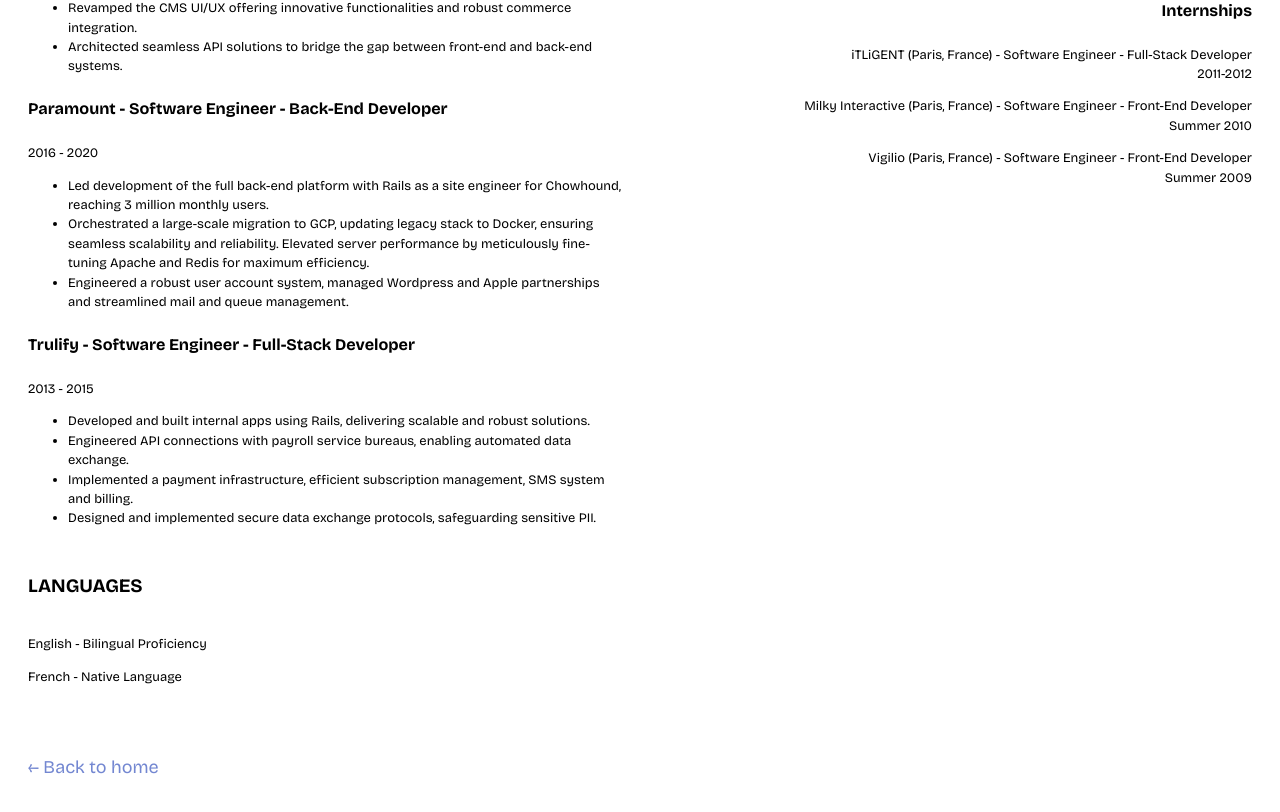
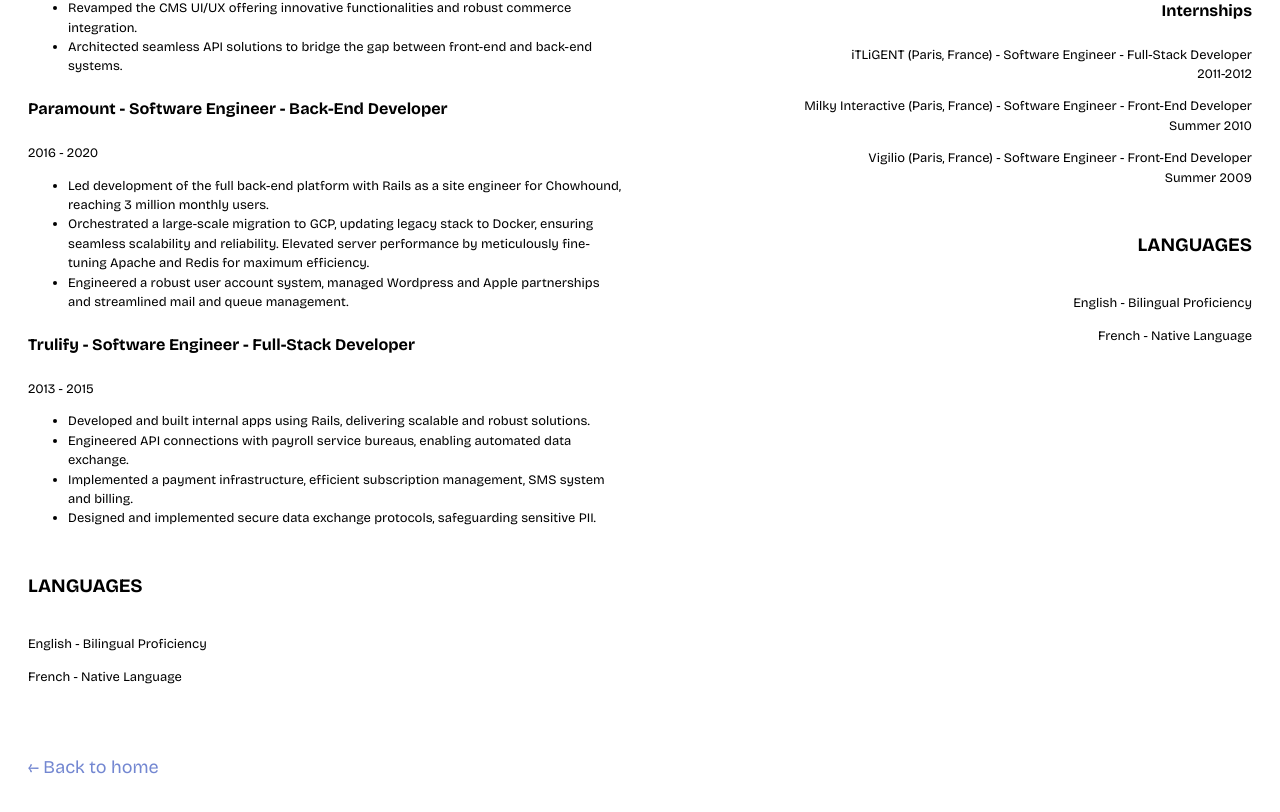
Before and after one commit to mkpascal/mkpascal.net, a Next.js app: page /resume in a window 1280 px wide. Shown: the part 828-1640 px from the top of the page. Built offline with nearby package versions, Linux system fonts and the light colour scheme.

Commit message:
Update resume.js

```diff
--- a/pages/resume.js
+++ b/pages/resume.js
@@ -104,16 +104,20 @@
                                     </div>
                                 </div>
                             </div>
+
+
+                        <div>
+                            <h3>LANGUAGES</h3>
+                            <div>
+                                <p>English - Bilingual Proficiency</p>
+                                <p>French - Native Language</p>
+                            </div>
+                        </div>
+
                         </div>
                     </div>
 
-                    <div className={styles.langResumeBottom}>
-                        <h3>LANGUAGES</h3>
-                        <div>
-                            <p>English - Bilingual Proficiency</p>
-                            <p>French - Native Language</p>
-                        </div>
-                    </div>
+
                 </div>
             </section>
         </LayoutLarge>
```
